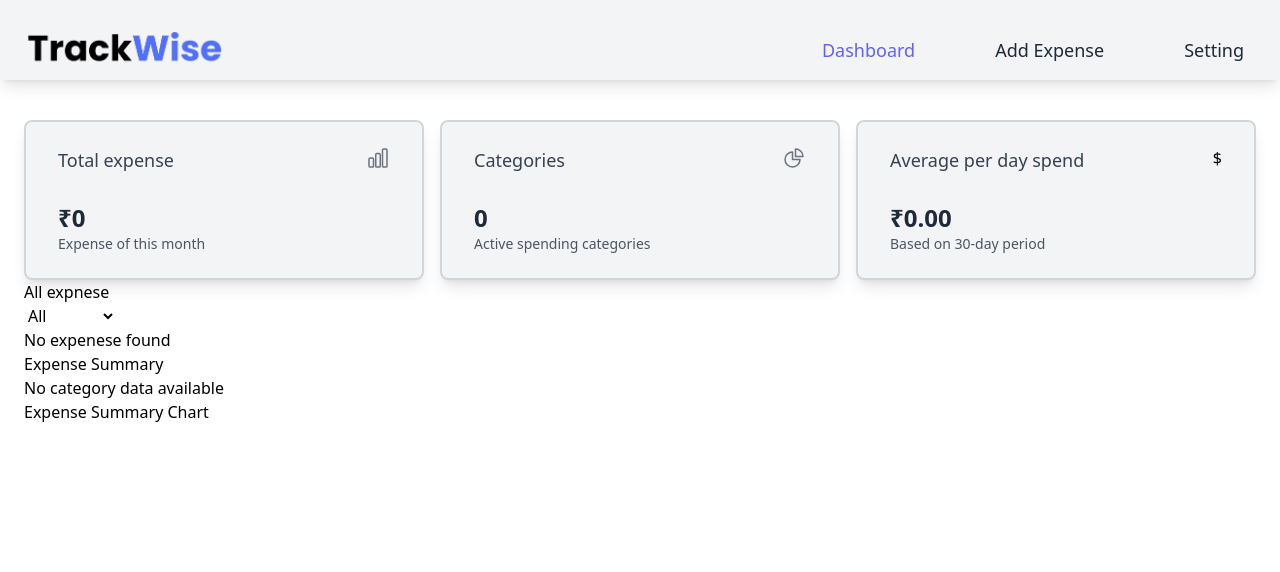
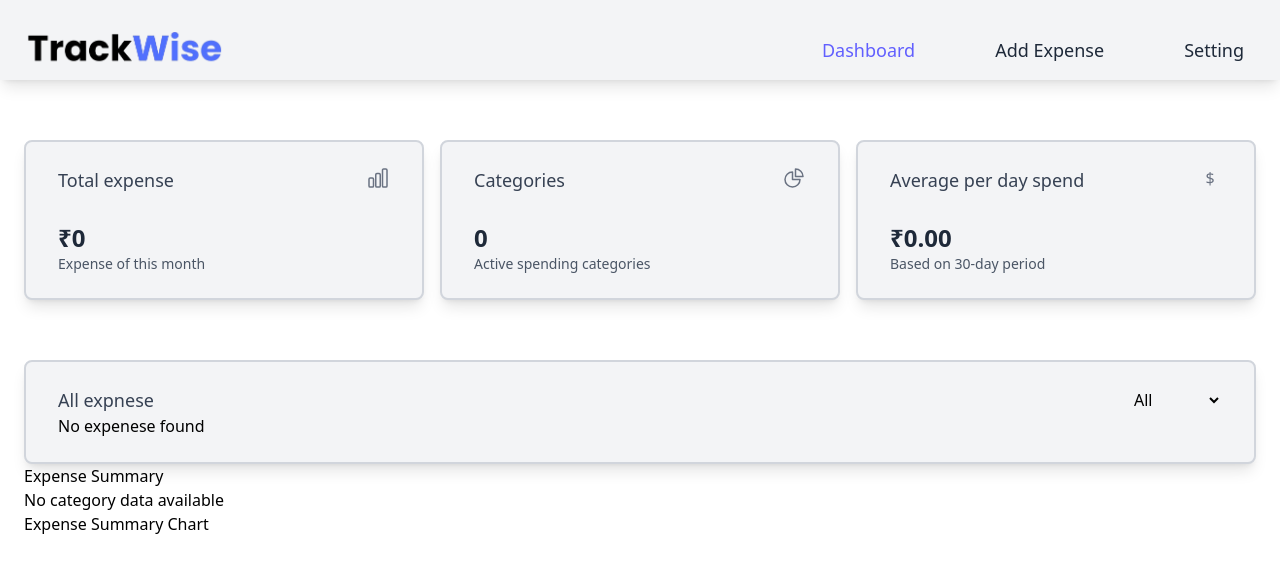
Before and after one commit to itsgauravkumar07/expenses-tracker, a React (Vite) app: page / in a window 1280 px wide. Shown: the top 572 px of the page. Built offline with nearby package versions, Linux system fonts and the light colour scheme.

Commit message:
style: style the expense list component

```diff
--- a/src/components/Card.jsx
+++ b/src/components/Card.jsx
@@ -3,7 +3,9 @@ export const Card = ({title, des, value, icon}) => {
         <div className="card">
                 <div className="cardInner">
                     <h1 className="cardHeading">{title}</h1>
-                    {icon}
+                    <span className="cardIcon">
+                       {icon}
+                    </span>
                 </div>
 
                 <div>
--- a/src/components/ExpenseList.jsx
+++ b/src/components/ExpenseList.jsx
@@ -6,13 +6,25 @@ export const ExpenseList = ({ expenses, onDelete }) => {
     }
 
     return (
-        <div>
+        <div className="expenseList">
+            <div className="expnseLabel">
+                <label>Expense</label>
+                <label>Date</label>
+                <label>Category</label>
+                <label>Amount</label>
+                <label className="text-right">Delete</label>
+            </div>
+
            { expenses.map((ex) => (
 
-                <li key={ex.id}>
-                    {ex.name} - {ex.amount} - {ex.date} - {ex.category}
-                    <button onClick = {() => {onDelete(ex.id)}} >Delete</button>
-                </li>
+                <div key={ex.id}
+                 className="expense">
+                    <span>{ex.name}</span>
+                    <span>{ex.date}</span>
+                    <span>{ex.category}</span>
+                    <span>{ex.amount}</span>
+                    <button onClick={() => {onDelete(ex.id)}} className="expenseDelete">Delete</button>
+                </div>
 
             ))}
         </div>
--- a/src/index.css
+++ b/src/index.css
@@ -2,7 +2,7 @@
 
 @layer components {
     .cardContainer {
-        @apply flex flex-col md:flex-row lg:flex-row gap-4 mt-10 items-center w-full justify-center
+        @apply flex flex-col md:flex-row lg:flex-row gap-4 my-15 items-center w-full justify-center
     }
 
     .card {
@@ -13,7 +13,7 @@
         @apply flex justify-between
     }
     .cardIcon {
-        @apply h-6 w-6 text-gray-500
+        @apply h-6 w-6 text-gray-500 text-center rounded
     }
 
 
@@ -75,4 +75,32 @@
     .cardValue {
         @apply text-2xl font-bold text-gray-800
     }
+
+
+
+    /* Expense list */
+    .expenseCard{
+      @apply rounded-lg bg-gray-100 px-8 py-6 shadow-lg flex flex-col w-full border-2 border-gray-300 justify-between
+    }
+
+    .expenseList {
+        @apply border-2 border-gray-200 rounded mt-5 px-2 py-2
+    }
+
+    .expnseLabel {
+        @apply grid grid-cols-5 px-2 font-medium mb-5
+    }
+
+    .expense {
+        @apply grid grid-cols-5 items-center px-2 py-2 border-1 border-gray-200 rounded-md
+    }
+
+    .expenseDelete{
+        @apply text-red-500 hover:text-red-700 font-medium justify-self-end
+    }
+
+    .expenseFilter {
+        @apply bg-amber-200
+    }
+
 }
--- a/src/pages/Dashboard.jsx
+++ b/src/pages/Dashboard.jsx
@@ -66,19 +66,22 @@ function Dashboard(){
         <div className="mx-6">
 
             <div className="cardContainer">
-                <Card title="Total expense" des="Expense of this month" value={"₹" + total} icon={<ChartBarIcon className="cardIcon" />} className="card"/>
-                <Card title="Categories" des="Active spending categories" value={active} icon={<ChartPieIcon className="cardIcon" />} />
+                <Card title="Total expense" des="Expense of this month" value={"₹" + total} icon={<ChartBarIcon  />} />
+                <Card title="Categories" des="Active spending categories" value={active} icon={<ChartPieIcon  />} />
                 <Card title="Average per day spend" des="Based on 30-day period" value={"₹" + averagePerDay.toFixed(2)} icon={"$"} />
             </div>
 
-            <div>
-                <h1>All expnese</h1>
-                <Filter value={catFiltered} onChange={setCatFiltered} />
-            </div>
+           <div className="expenseCard">
+                <div className="cardInner">
+                    <h1 className="cardHeading">All expnese</h1>
+                    <Filter value={catFiltered} onChange={setCatFiltered} />
+                </div>
 
-            <div>
-             <ExpenseList expenses={catFilteredList} onDelete={handleDelete}/>
-            </div>
+                <div>
+                    <ExpenseList expenses={catFilteredList} onDelete={handleDelete}/>
+                </div>
+           </div>
+
 
 
             <div>
```
